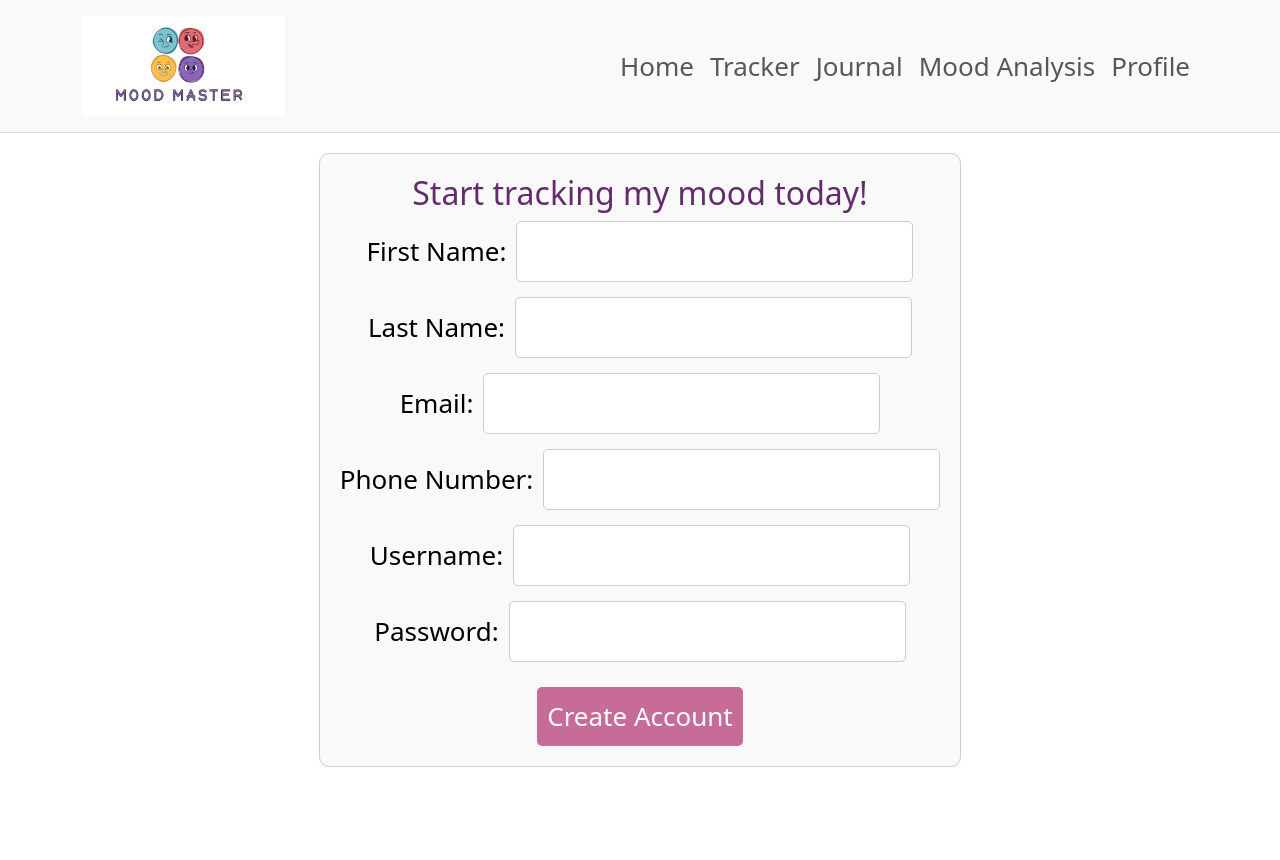
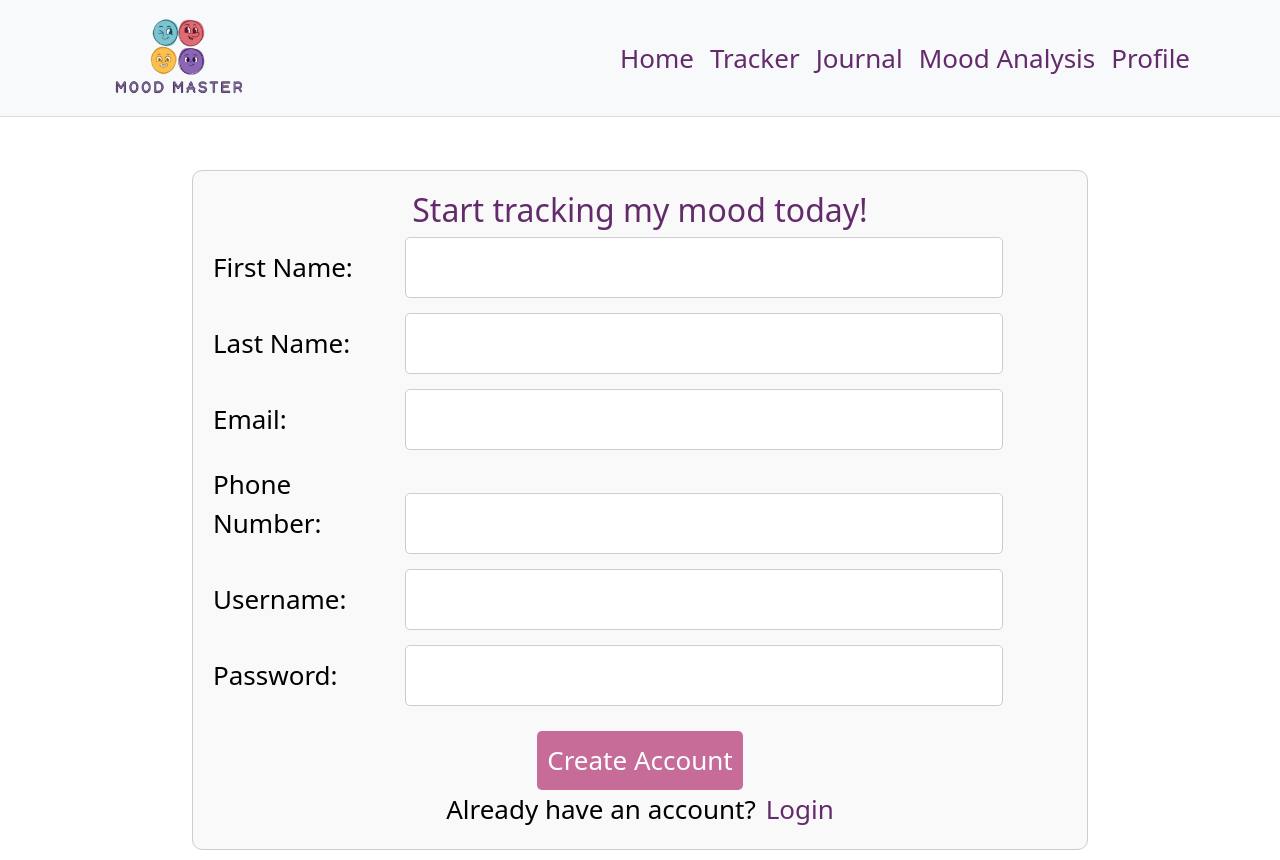
Before and after one commit to Deepikavusarthi/mood-master, a React (Create React App) app in the folder mood-master/: page /create-account in a window 1280 px wide. Built offline with nearby package versions, Linux system fonts and the light colour scheme.

Commit message:
update navbar color for active tab, login and create account page responsive

```diff
--- a/mood-master/src/components/Calendar.css
+++ b/mood-master/src/components/Calendar.css
@@ -1,29 +1,41 @@
 body {
-  padding-top: 60px;
+  margin-top: 60px;
+  font-family: 'Arial', sans-serif;
+  background-color: #f4f4f9;
 }
 
 .calendar-container {
+
   padding: 20px;
   background-color: #fff;
+  border-radius: 10px;
+  box-shadow: 0 4px 8px rgba(0, 0, 0, 0.1);
+  max-width: 1200px;
+  margin: 0 auto;
+  margin-top: 80px;
+
 }
 
 .calendar-container h3 {
   color: rgba(99, 43, 108, 1);
   margin: 10px 0;
   padding-top: 7%;
+  text-align: center;
 }
 
 .month-links {
   display: flex;
   justify-content: center;
   margin-bottom: 20px;
+  flex-wrap: wrap;
 }
 
 .month-link {
-    margin: 0 10px;
+  margin: 5px 10px;
   cursor: pointer;
   color: rgba(99, 43, 108, 1);
   font-weight: bold;
+  transition: color 0.3s ease;
 }
 
 .month-link:hover {
@@ -34,9 +46,9 @@ body {
   color: rgba(199, 108, 152, 1);
 }
 
-
 .calendar-journal-container {
   display: flex;
+  flex-direction: column;
   justify-content: space-between;
   background-color: rgba(251, 195, 162, 0.15);
   padding: 20px;
@@ -44,10 +56,17 @@ body {
   margin-top: 20px;
 }
 
+@media (min-width: 768px) {
+  .calendar-journal-container {
+    flex-direction: row;
+  }
+}
+
 .calendar {
   flex: 1;
   min-width: 300px;
   border-radius: 8px;
+  margin-bottom: 20px;
 }
 
 .journal-entry-box {
@@ -55,9 +74,16 @@ body {
   border: 1px solid rgba(99, 43, 108, 0.5);
   border-radius: 8px;
   padding: 20px;
+  margin-left: 0;
+  background-color: #ffffff;
+  height: 300px;
+}
+
+@media (min-width: 768px) {
+  .journal-entry-box {
     margin-left: 10px;
-    background-color: #ffffff;
-    height: 300;
+    margin-top: 0;
+  }
 }
 
 .journal-entry-box h3 {
@@ -68,12 +94,7 @@ body {
   color: rgba(199, 108, 152, 1);
 }
 
-  .journal-entry-box {
-    margin-left: 0;
-    margin-top: 20px;
-  }
-
-  .mood-details h4, p {
+.mood-details h4, .mood-details p {
   padding-top: 10px;
   color: rgba(99, 43, 108, 1);
 }
@@ -82,12 +103,9 @@ body {
   color: rgba(99, 43, 108, 1);
 }
 
-
 .react-calendar__navigation__arrow {
   color: rgba(99, 43, 108, 1);
 }
-
-
 
 .react-calendar__tile {
   color: rgba(99, 43, 108, 1);
@@ -102,13 +120,11 @@ body {
   font-weight: bold;
 }
 
-
 .react-calendar__tile--active {
   background-color: rgba(199, 108, 152, 1);
   color: white;
 }
 
-
 .react-calendar__tile:hover {
   background-color: rgba(251, 195, 162, 0.5);
 }
--- a/mood-master/src/components/CreateAccount.css
+++ b/mood-master/src/components/CreateAccount.css
@@ -3,12 +3,20 @@ body {
 }
 
 .create-account-container {
-    max-width: 900px;
-    margin: auto;
+    width: 100%;
     padding: 20px;
     border: 1px solid #ccc;
     border-radius: 10px;
     background-color: #f9f9f9;
+    margin-top: 100px;
+}
+
+@media (min-width: 768px) {
+    .create-account-container {
+        width: 70%;
+    text-align: left;
+
+    }
 }
 
 .create-account-container h2 {
@@ -16,11 +24,17 @@ body {
     color: rgba(99, 43, 108, 1);
 }
 
-
 .create-account-container label {
-    margin: 10px 0 5px;
+    width: 100%;
     color: black;
     padding-right: 10px;
+    text-align: left;
+}
+
+@media (min-width: 768px) {
+    .create-account-container label {
+        width: 12rem;
+    }
 }
 
 .create-account-container input {
@@ -28,6 +42,13 @@ body {
     border: 1px solid #ccc;
     border-radius: 5px;
     margin-bottom: 15px;
+    width: 100%;
+}
+
+@media (min-width: 768px) {
+    .create-account-container input {
+        width: 70%;
+    }
 }
 
 .create-account-container button {
@@ -38,7 +59,29 @@ body {
     border-radius: 5px;
     color: white;
     cursor: pointer;
+    display: block;
+    margin-left: auto;
+    margin-right: auto;
 }
+.existing-user-container {
+    margin:auto;
+    text-align: center;
+    color: black;
+
+    /* display: flex; */
+    /* justify-content: center; */
+    /* align-items: center; */
+}
+.existing-user-container .login-button {
+    padding-left: 10px;
+    color: #632B6C;
+    cursor: pointer;
+}
+.existing-user-container .login-button:hover {
+    color: #C76C98;
+    text-decoration: underline;
+}
+
 
 .create-account-container button:hover {
     background-color: rgba(251, 195, 162, 0.7);
--- a/mood-master/src/components/CreateAccount.js
+++ b/mood-master/src/components/CreateAccount.js
@@ -15,6 +15,10 @@ const CreateAccount = () => {
     const handleCreateAccount = () => {
         // Here you can add logic to save the account info or validate
         navigate("/tracker"); // Redirect to tracker page
+    };
+
+    const handleLoginClick = () => {
+        navigate("/"); // Redirect to home page
     };
 
   return (
@@ -45,6 +49,10 @@ const CreateAccount = () => {
         <input type="password" value={password} onChange={(e) => setPassword(e.target.value)} />
       </div>
       <button onClick={handleCreateAccount}>Create Account</button>
+      <div className="existing-user-container">
+        <span>Already have an account?</span>
+        <span className="login-button" onClick={handleLoginClick}>Login</span>
+      </div>
     </div>
   );
 };
--- a/mood-master/src/components/Login.css
+++ b/mood-master/src/components/Login.css
@@ -1,9 +1,9 @@
 .login-container {
     padding: 20px;
     border-radius: 5px;
-    width: 700px;
+    width: 90%;
+    max-width: 700px;
     margin: auto;
-    margin-top: 100px;
     text-align: center;
   }
 
@@ -20,7 +20,8 @@
 
   .login-logo {
     padding-top: 50px;
-    width: 500px;
+    width: 80%;
+    max-width: 500px;
     height: auto;
     margin-bottom: 20px;
   }
@@ -32,6 +33,7 @@
 
   .login-container a:hover {
     text-decoration: underline;
+    color: rgba(150, 75, 150, 1);
   }
 
   .input-group {
@@ -56,10 +58,14 @@
 
   button {
     padding: 10px 20px;
-    color: white;
+    color: rgb(185, 178, 178);
     border: none;
-    border-radius: 5px;
+    border-radius: 20px;
     cursor: pointer;
+  }
+
+  button:hover {
+    background-color: rgb(184, 182, 184);
   }
 
   .new-user-container {
@@ -67,6 +73,7 @@
     justify-content: center;
     align-items: center;
     margin-top: 20px;
+    gap: 10px;
 }
 .new-user-text {
   margin-right: 10px; /* Space between text and button */
@@ -77,4 +84,9 @@
     border-radius: 5px;
     color: white;
     cursor: pointer;
+    /* background-color: rgba(99, 43, 108, 1); */
 }
+.create-account-button:hover {
+    text-decoration: underline;
+    /* background-color: rgba(150, 75, 150, 1); */
+}
--- a/mood-master/src/components/Login.js
+++ b/mood-master/src/components/Login.js
@@ -1,6 +1,6 @@
 import React, { useState } from "react";
 import { Link, useNavigate } from "react-router-dom";
-import logo from '/Users/varshachintalapati/mood-master/src/components/images/logo.png';
+import logo from './images/logo.png';
 import './Login.css';
 
 const LoginPage = () => {
--- a/mood-master/src/components/Navbar.css
+++ b/mood-master/src/components/Navbar.css
@@ -1,6 +1,6 @@
 .navbar {
     background-color: #ffffff;
-    padding: 1rem;
+    padding: 0.5rem 0.2rem;
     border-bottom: 1px solid #ddd;
     position: fixed;
     top: 0;
--- a/mood-master/src/components/Navbar.js
+++ b/mood-master/src/components/Navbar.js
@@ -1,15 +1,20 @@
-
 import React from 'react';
-import { Link } from 'react-router-dom';
+import { Link, useLocation } from 'react-router-dom';
 import 'bootstrap/dist/css/bootstrap.min.css';
 import './Navbar.css';
-import logo from '/Users/varshachintalapati/mood-master/src/components/images/logo.png';
+import logo from './images/logo.png';
 
 const Navbar = () => {
+  const location = useLocation();
+
+  const getLinkStyle = (path) => {
+    return location.pathname === path ? { color: '#C76C98' } : { color: '#632B6C' };
+  };
+
   return (
     <nav className="navbar navbar-expand-lg navbar-light bg-light">
       <div className="container">
-      <Link to="/">
+        <Link to="/">
           <img src={logo} alt="Mood Tracker Logo" className="navbar-logo" />
         </Link>
         <button className="navbar-toggler" type="button" data-bs-toggle="collapse" data-bs-target="#navbarNav" aria-controls="navbarNav" aria-expanded="false" aria-label="Toggle navigation">
@@ -18,19 +23,19 @@ const Navbar = () => {
         <div className="collapse navbar-collapse" id="navbarNav">
           <ul className="navbar-nav ms-auto">
             <li className="nav-item">
-              <Link className="nav-link" to="/">Home</Link>
+              <Link className="nav-link" to="/" style={getLinkStyle('/')}>Home</Link>
             </li>
             <li className="nav-item">
-              <Link className="nav-link" to="/tracker">Tracker</Link>
+              <Link className="nav-link" to="/tracker" style={getLinkStyle('/tracker')}>Tracker</Link>
             </li>
             <li className="nav-item">
-              <Link className="nav-link" to="/journal">Journal</Link>
+              <Link className="nav-link" to="/journal" style={getLinkStyle('/journal')}>Journal</Link>
             </li>
             <li className="nav-item">
-              <Link className="nav-link" to="/calendar">Mood Analysis</Link>
+              <Link className="nav-link" to="/calendar" style={getLinkStyle('/calendar')}>Mood Analysis</Link>
             </li>
             <li className="nav-item">
-              <Link className="nav-link" to="/profile">Profile</Link>
+              <Link className="nav-link" to="/profile" style={getLinkStyle('/profile')}>Profile</Link>
             </li>
           </ul>
         </div>
--- a/mood-master/src/components/Profile.js
+++ b/mood-master/src/components/Profile.js
@@ -9,7 +9,7 @@ const ProfilePage = () => {
   };
 
   return (
-    <div>
+    <div style={{color:"black"}}>
       <h2>Profile</h2>
       <p>Username: {userInfo.username}</p>
       <p>Password: {userInfo.password}</p>
--- a/mood-master/src/components/Tracker.css
+++ b/mood-master/src/components/Tracker.css
@@ -1,4 +1,5 @@
 .tracker-container {
+    margin-top: 70px;
     text-align: center;
     padding: 20px;
     background-color: #fff;
```
Also changed, not shown: mood-master/src/components/images/logo.png. Lines whose indentation alone changed are shown as unchanged.
